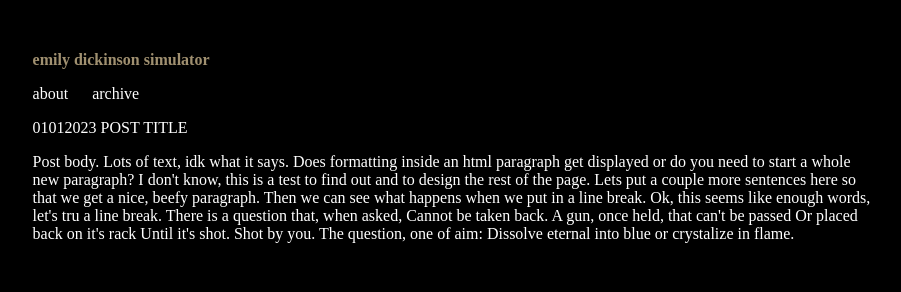
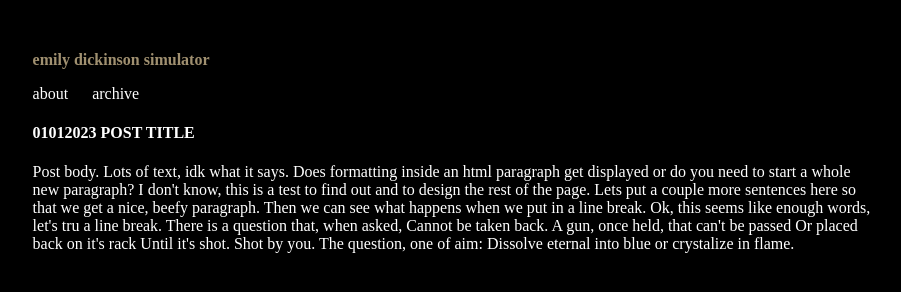
Before and after one commit to dylwmartin/dylwmartin.github.io, a plain HTML site: page index.html in a window 1280 px wide. Shown: the whole page, without its empty margins (185-1086 px from the left). Drawn offline with Linux system fonts and the light colour scheme.

Commit message:
Update index.html

```diff
--- a/index.html
+++ b/index.html
@@ -18,7 +18,7 @@
 		</ul>
 	</nav>
 
-	<p>01012023 POST TITLE</p>
+	<h4>01012023 POST TITLE</h4>
 
 	<p>
 	Post body. Lots of text, idk what it says. Does formatting inside an html paragraph get displayed or do you need to start a whole new paragraph? I don't know, this is a test to find out and to design the rest of the page. Lets put a couple more sentences here so that we get a nice, beefy paragraph. Then we can see what happens when we put in a line break. Ok, this seems like enough words, let's tru a line break.
```
